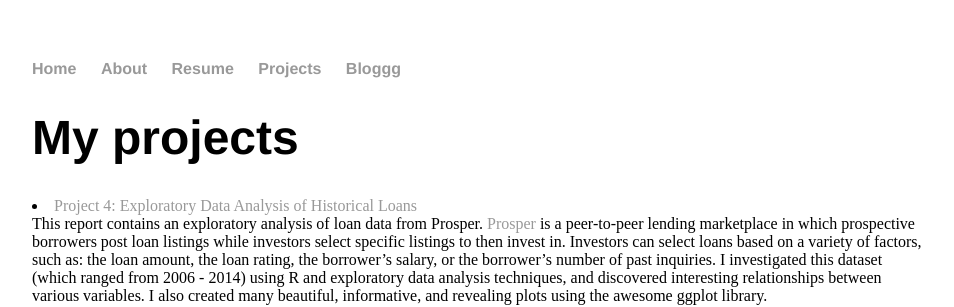
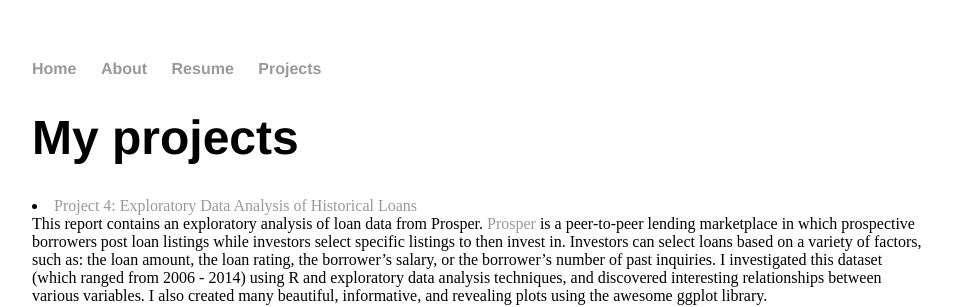
Before and after one commit to firefly454/firefly454.github.io, a Jekyll site: the page built from projects/index.html, in a window 1280 px wide. Shown: the top 307 px of the page, without its empty margins (160-1114 px from the left). Built offline with Jekyll 4.4.1, drawn with Linux system fonts in a browser that asks for light colours.

Commit message:
Update default.html

```diff
--- a/_layouts/default.html
+++ b/_layouts/default.html
@@ -12,7 +12,7 @@
 		        	<li><a href="/about">About</a></li>
 	        		<li><a href="/resume">Resume</a></li>
 	        		<li><a href="/projects">Projects</a></li>
-	        		<li><a href="/blog">Bloggg</a></li>
+	        		<!-- <li><a href="/blog">Bloggg</a></li> --!>
 	    		</ul>
 			</nav>
 			<div class="container">
```
